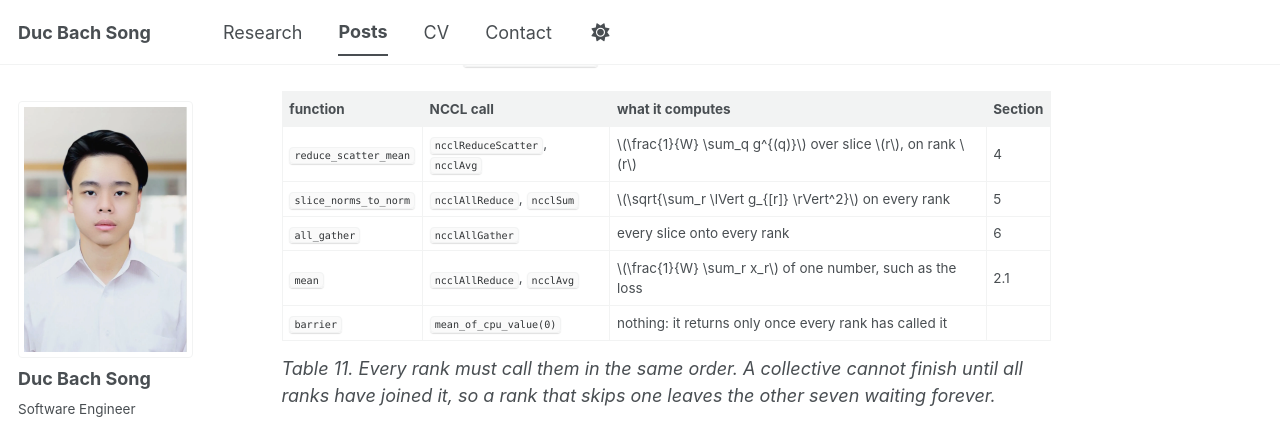
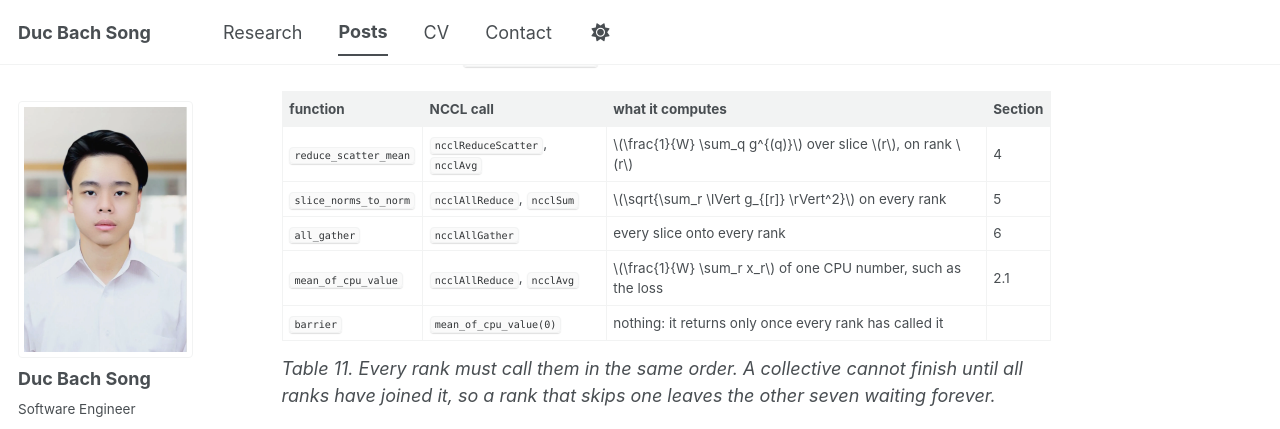
Before and after one commit to ducbachsong/ducbachsong.github.io, a Jekyll site: the page built from _posts/2026-11-03-eight-gpus.md, in a window 1280 px wide and 900 px high, scrolled down 12616 px. Shown: the top 429 px of the window. Built offline with Jekyll 4.4.1, drawn with Linux system fonts in a browser that asks for light colours; a style sheet for code colours, icons or effects is not loaded.

Commit message:
Eight-GPUs post: the table of functions says mean_of_cpu_value too

```diff
--- a/_posts/2026-11-03-eight-gpus.md
+++ b/_posts/2026-11-03-eight-gpus.md
@@ -454,7 +454,7 @@ The five functions of `distributed.cuh`:
 | `reduce_scatter_mean` | `ncclReduceScatter`, `ncclAvg` | $$\frac{1}{W} \sum_q g^{(q)}$$ over slice $$r$$, on rank $$r$$ | 4 |
 | `slice_norms_to_norm` | `ncclAllReduce`, `ncclSum` | $$\sqrt{\sum_r \lVert g_{[r]} \rVert^2}$$ on every rank | 5 |
 | `all_gather` | `ncclAllGather` | every slice onto every rank | 6 |
-| `mean` | `ncclAllReduce`, `ncclAvg` | $$\frac{1}{W} \sum_r x_r$$ of one number, such as the loss | 2.1 |
+| `mean_of_cpu_value` | `ncclAllReduce`, `ncclAvg` | $$\frac{1}{W} \sum_r x_r$$ of one CPU number, such as the loss | 2.1 |
 | `barrier` | `mean_of_cpu_value(0)` | nothing: it returns only once every rank has called it | |
 
 *Table 11. Every rank must call them in the same order. A collective cannot finish until all ranks
```
